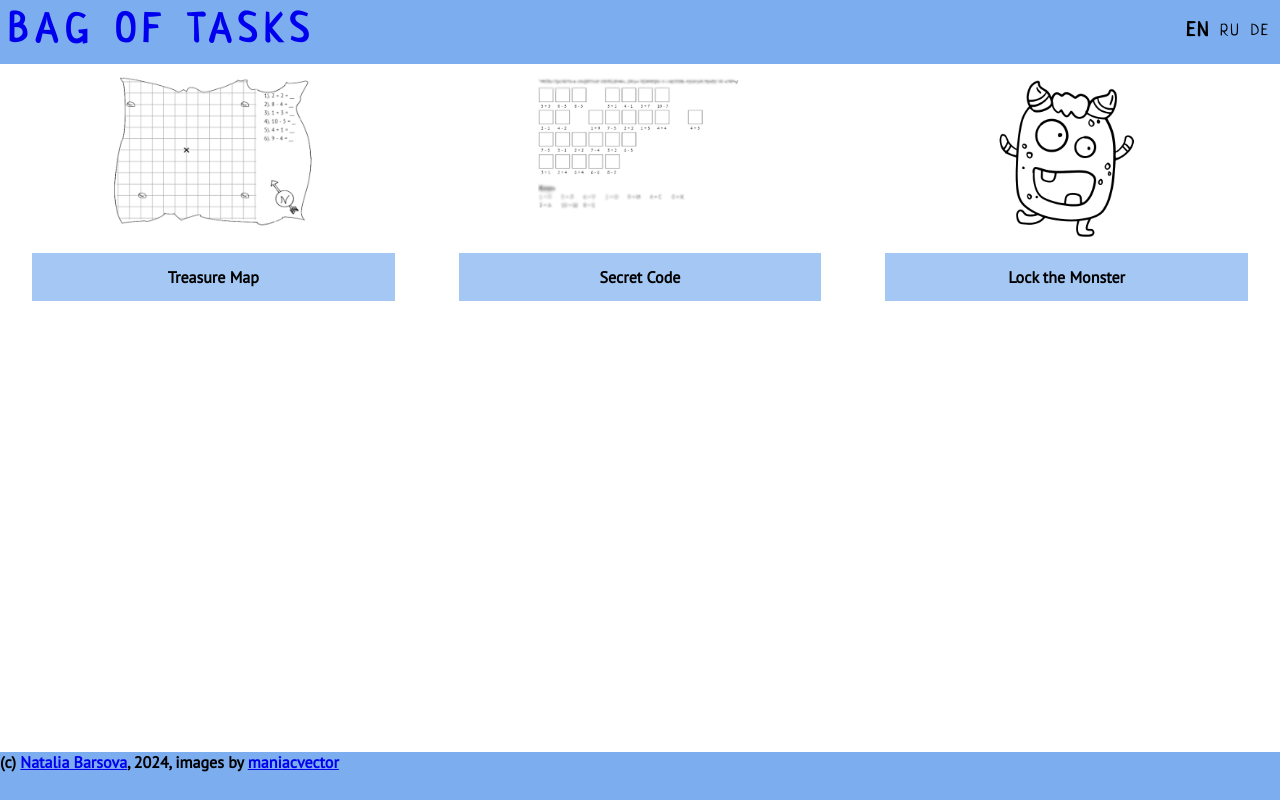
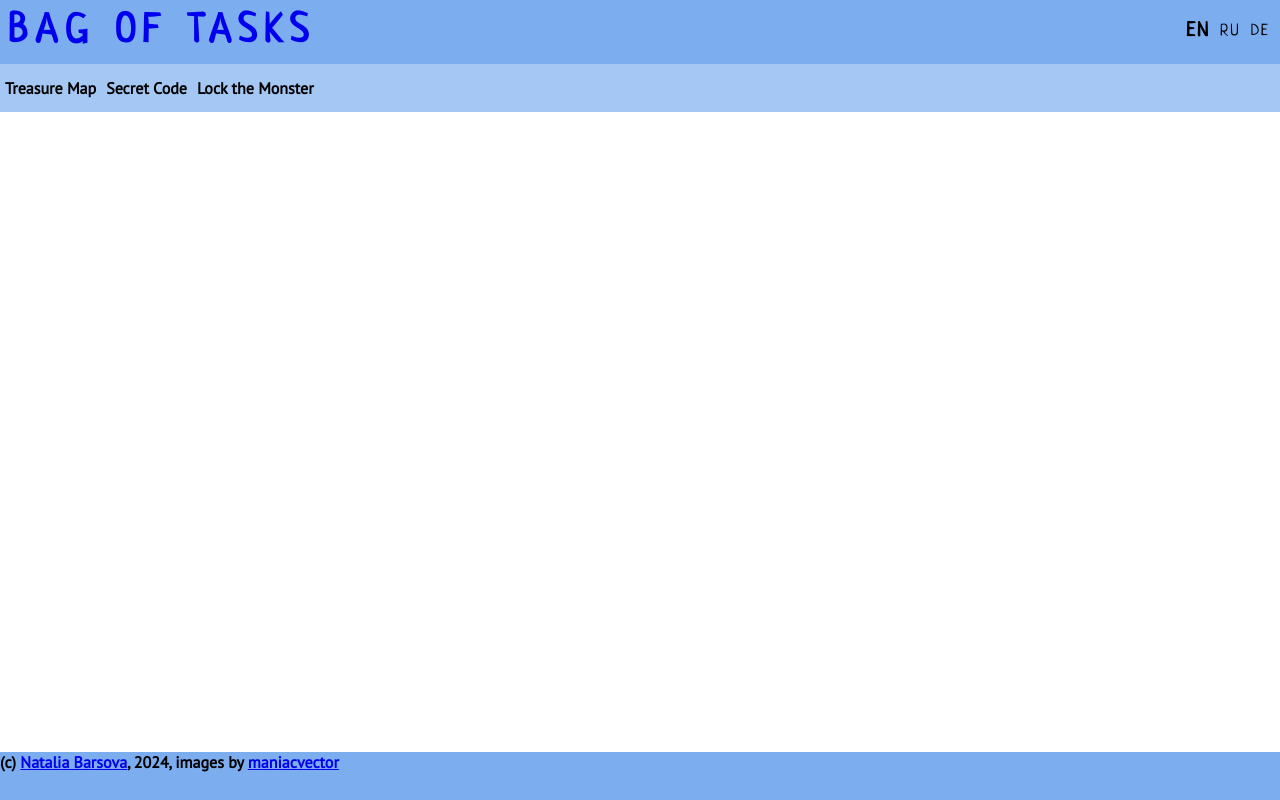
Before and after one commit to nbarsova/rechnenrucksack, a React (Vite) app: page / in a window 1280 px wide. Built offline with nearby package versions, Linux system fonts and the light colour scheme.

Commit message:
fixed paths for printing

```diff
--- a/src/components/app/App.tsx
+++ b/src/components/app/App.tsx
@@ -14,7 +14,7 @@ import TreasureHunt from "../treasure/TreasureHunt";
 import Puzzles from "./puzzles/Puzzles";
 import PrintContainer from "../print/PrintContainer";
 
-export const ROOT_PATH = "/";
+export const ROOT_PATH = "";
 
 const App = () => {
 
```
